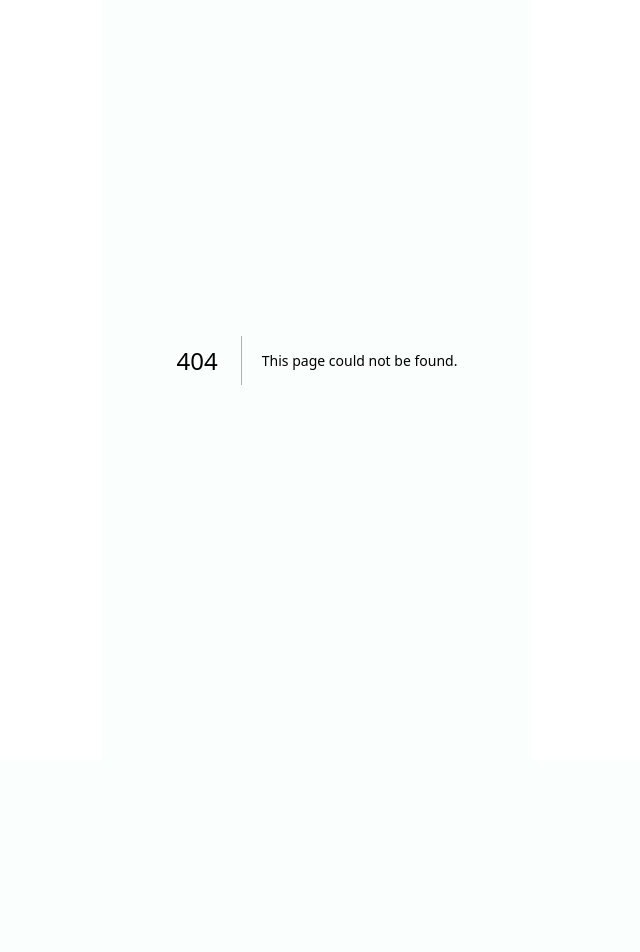
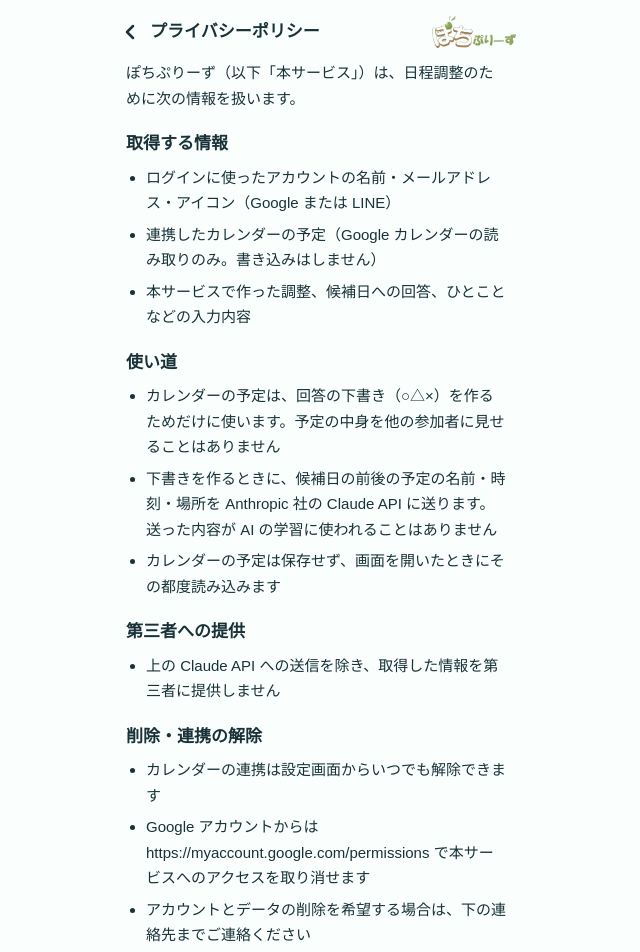
Before and after one commit to jphacks/tkb_2626, a Next.js app: page /privacy in a window 1280 px wide. Before the commit this address had no page. Shown: the part 40-992 px from the top of the page, without its empty margins (323-963 px from the left). Before the commit the page ends 800 px from the top, so only its background shows below. Built offline with nearby package versions, Linux system fonts and the light colour scheme; a web font is replaced by a local one.

Commit message:
プライバシーポリシーのページとVercelの地域設定(hnd1)
Co-Authored-By: Claude Opus 5.5 <noreply@anthropic.com>

```diff
--- a/src/app/login/page.tsx
+++ b/src/app/login/page.tsx
@@ -1,4 +1,5 @@
 import Image from "next/image";
+import Link from "next/link";
 import { redirect } from "next/navigation";
 import { auth, signIn } from "@/auth";
 import { prisma } from "@/lib/db";
@@ -136,7 +137,11 @@ export default async function LoginPage(props: PageProps<"/login">) {
 
       <footer className="px-6 pt-4 pb-[max(34px,env(safe-area-inset-bottom))]">
         <p className="text-center text-xs leading-[1.5] font-medium text-ink-sub">
-          続けると、利用規約とプライバシーポリシーに同意したことになります。
+          続けると、利用規約と
+          <Link href="/privacy" className="underline">
+            プライバシーポリシー
+          </Link>
+          に同意したことになります。
         </p>
       </footer>
     </main>
--- /dev/null
+++ b/src/app/privacy/page.tsx
@@ -0,0 +1,52 @@
+import { TopBar } from "@/components/TopBar";
+
+export const metadata = { title: "プライバシーポリシー | ぽちぷりーず" };
+
+// Google の OAuth 公開に必要なページ。取得する情報と使い道だけを書く
+export default function PrivacyPage() {
+  return (
+    <main className="flex flex-1 flex-col pt-11">
+      <TopBar title="プライバシーポリシー" backHref="/login" />
+      <article className="flex flex-col gap-5 px-6 pb-12 text-[15px] leading-[1.7] font-medium text-ink">
+        <p>ぽちぷりーず（以下「本サービス」）は、日程調整のために次の情報を扱います。</p>
+
+        <Section title="取得する情報">
+          <li>ログインに使ったアカウントの名前・メールアドレス・アイコン（Google または LINE）</li>
+          <li>連携したカレンダーの予定（Google カレンダーの読み取りのみ。書き込みはしません）</li>
+          <li>本サービスで作った調整、候補日への回答、ひとことなどの入力内容</li>
+        </Section>
+
+        <Section title="使い道">
+          <li>カレンダーの予定は、回答の下書き（○△×）を作るためだけに使います。予定の中身を他の参加者に見せることはありません</li>
+          <li>下書きを作るときに、候補日の前後の予定の名前・時刻・場所を Anthropic 社の Claude API に送ります。送った内容が AI の学習に使われることはありません</li>
+          <li>カレンダーの予定は保存せず、画面を開いたときにその都度読み込みます</li>
+        </Section>
+
+        <Section title="第三者への提供">
+          <li>上の Claude API への送信を除き、取得した情報を第三者に提供しません</li>
+        </Section>
+
+        <Section title="削除・連携の解除">
+          <li>カレンダーの連携は設定画面からいつでも解除できます</li>
+          <li>Google アカウントからは https://myaccount.google.com/permissions で本サービスへのアクセスを取り消せます</li>
+          <li>アカウントとデータの削除を希望する場合は、下の連絡先までご連絡ください</li>
+        </Section>
+
+        <Section title="連絡先">
+          <li>ggrs0201@gmail.com</li>
+        </Section>
+
+        <p className="text-xs text-ink-sub">2026年10月25日 制定</p>
+      </article>
+    </main>
+  );
+}
+
+function Section({ title, children }: { title: string; children: React.ReactNode }) {
+  return (
+    <section className="flex flex-col gap-2">
+      <h2 className="text-[17px] leading-[1.5] font-bold">{title}</h2>
+      <ul className="flex list-disc flex-col gap-1.5 pl-5">{children}</ul>
+    </section>
+  );
+}
```
Also changed, not shown: vercel.json (added).
